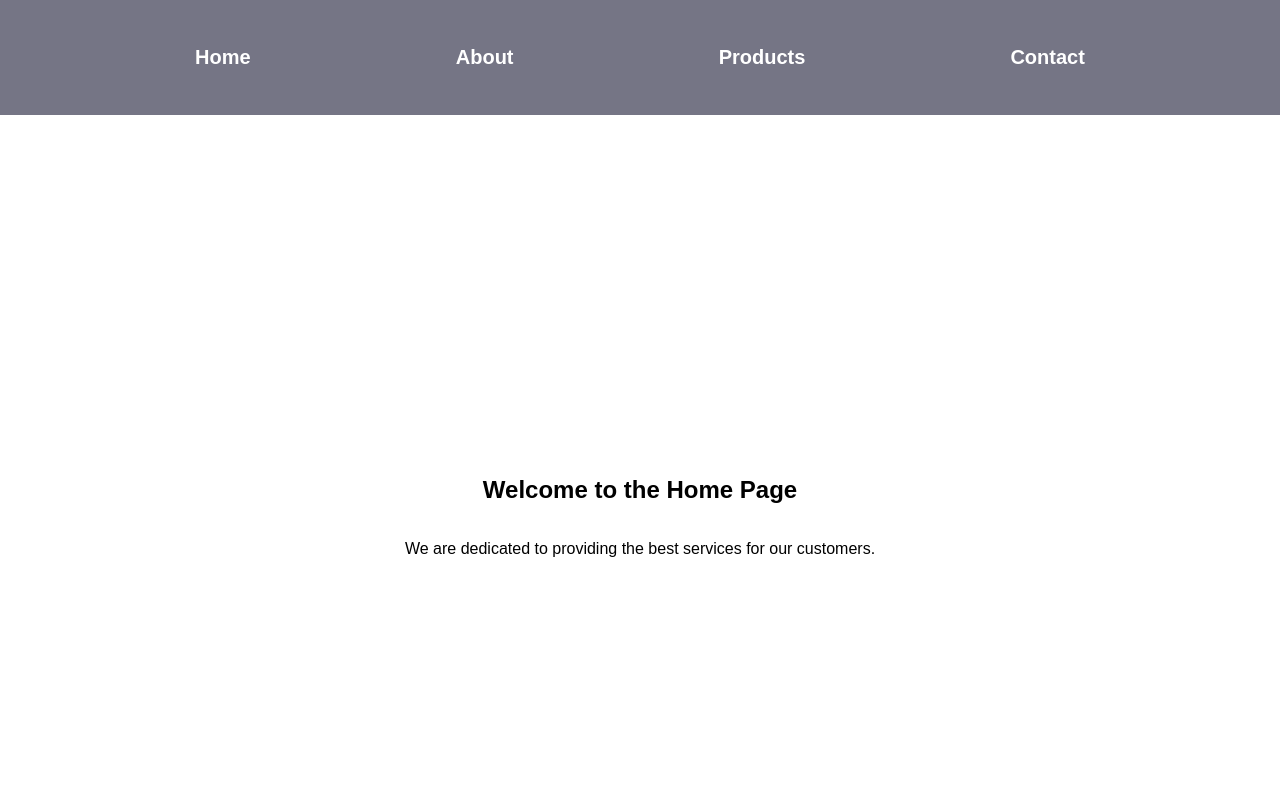
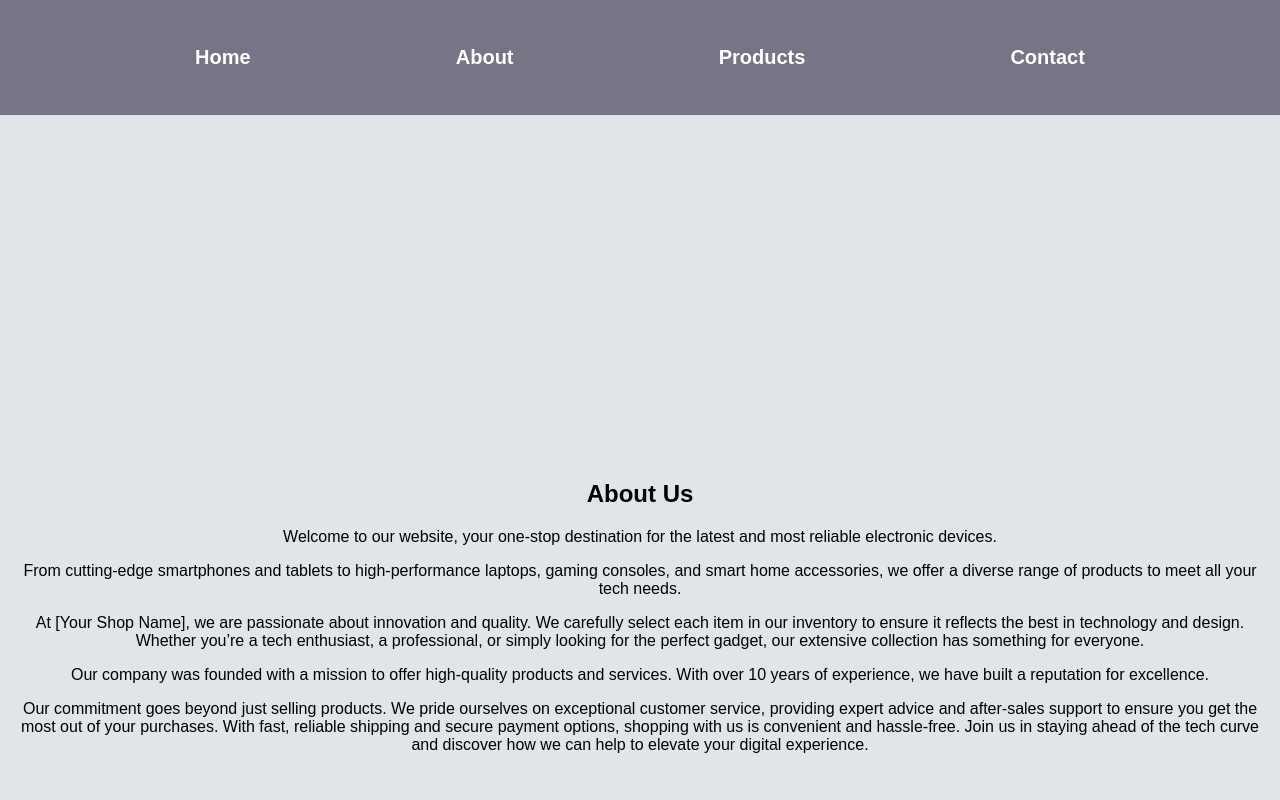
Before and after one commit to guranda26/online-shop, a React (Create React App) app: page /about in a window 1280 px wide. Shown: the top 800 px of the page. Built offline with nearby package versions, Linux system fonts and the light colour scheme.

Commit message:
add about page description

```diff
--- a/src/App.js
+++ b/src/App.js
@@ -1,10 +1,11 @@
 import "./App.css";
-import Header from "./components/Header";
+import Header from "./components/Homepage";
 import MainContent from "./components/MainContent";
 import Footer from "./components/Footer";
 import { Route, Routes } from "react-router-dom";
 import About from "./components/About";
 import Layout from "./Layout";
+import Contact from "./components/Contact";
 
 function App() {
   return (
@@ -12,8 +13,9 @@ function App() {
       <Routes>
         <Route path="/" element={<Layout />}>
           <Route index element={<MainContent />} />
-          {/* <Route path="/home" element={<MainContent />} /> */}
+          <Route path="/home" element={<MainContent />} />
           <Route path="/about" element={<About />} />
+          <Route path="/contact" element={<Contact />} />
           {/* <Route path="/products" element={<Products />} />
         <Route path="/contact" element={<Contact />} /> */}
         </Route>
--- a/src/Layout.jsx
+++ b/src/Layout.jsx
@@ -1,11 +1,12 @@
 import React from "react";
-import Header from "./components/Header";
+import Header from "./components/Homepage";
 import { Outlet } from "react-router-dom";
+import Navbar from "./components/Navbar";
 
 const Layout = () => {
   return (
     <div>
-      <Header />
+      <Navbar />
       <main>
         <Outlet />
       </main>
--- a/src/components/About.jsx
+++ b/src/components/About.jsx
@@ -1,14 +1,42 @@
 import React from "react";
+import "../styles/About.css";
 
 const About = () => {
   return (
     <section id="about" className="section about">
+      <div>
         <h2>About Us</h2>
+        <p>
+          Welcome to our website, your one-stop destination for the latest and
+          most reliable electronic devices.
+        </p>
+        <p>
+          {" "}
+          From cutting-edge smartphones and tablets to high-performance laptops,
+          gaming consoles, and smart home accessories, we offer a diverse range
+          of products to meet all your tech needs.
+        </p>
+        <p>
+          At [Your Shop Name], we are passionate about innovation and quality.
+          We carefully select each item in our inventory to ensure it reflects
+          the best in technology and design. Whether you’re a tech enthusiast, a
+          professional, or simply looking for the perfect gadget, our extensive
+          collection has something for everyone.
+        </p>
         <p>
           Our company was founded with a mission to offer high-quality products
           and services. With over 10 years of experience, we have built a
           reputation for excellence.
         </p>
+        <p>
+          Our commitment goes beyond just selling products. We pride ourselves
+          on exceptional customer service, providing expert advice and
+          after-sales support to ensure you get the most out of your purchases.
+          With fast, reliable shipping and secure payment options, shopping with
+          us is convenient and hassle-free. Join us in staying ahead of the tech
+          curve and discover how we can help to elevate your digital experience.
+        </p>
+      </div>
     </section>
   );
 };
--- a/src/components/Header.jsx
+++ /dev/null
@@ -1,29 +0,0 @@
-import { Link } from "react-router-dom";
-import "../styles/Header.css";
-
-const Header = () => {
-  return (
-    <section id="home" className="home-section">
-      <header className="header">
-        <nav className="navbar">
-          <ul>
-            <li className="nav-items">
-              <Link to={"home"}>Home</Link>
-              <Link to={"about"}>About</Link>
-              <Link to={"products"}>Products</Link>
-              <Link to={"contact"}>Contact</Link>
-            </li>
-          </ul>
-        </nav>
-      </header>
-      <div className="home-content">
-        <h1>Welcome to the Home Page</h1>
-        <p>
-          We are dedicated to providing the best services for our customers.
-        </p>
-      </div>
-    </section>
-  );
-};
-
-export default Header;
--- /dev/null
+++ b/src/components/Homepage.jsx
@@ -0,0 +1,18 @@
+import { Link } from "react-router-dom";
+import "../styles/Header.css";
+import Navbar from "./Navbar";
+
+const Homepage = () => {
+  return (
+    <section id="home" className="home-section">
+      <div className="home-content">
+        <h1>Welcome to the Home Page</h1>
+        <p>
+          We are dedicated to providing the best services for our customers.
+        </p>
+      </div>
+    </section>
+  );
+};
+
+export default Homepage;
--- a/src/components/MainContent.jsx
+++ b/src/components/MainContent.jsx
@@ -4,10 +4,13 @@ import FirstProduct from "../assets/product-1.jpg";
 import SecondProduct from "../assets/product-2.jpeg";
 import ThirdProduct from "../assets/product-3.jpg";
 import Product from "./Product";
+import Header from "./Homepage";
+import Homepage from "./Homepage";
 
 const MainContent = () => {
   return (
     <main className="main-content">
+      <Homepage />
       <section id="products" className="section products">
         <h2>Our Products</h2>
         <p>
--- /dev/null
+++ b/src/components/Navbar.jsx
@@ -0,0 +1,21 @@
+import React from "react";
+import { Link } from "react-router-dom";
+
+const Navbar = () => {
+  return (
+    <header className="header">
+      <nav className="navbar">
+        <ul>
+          <li className="nav-items">
+            <Link to={"home"}>Home</Link>
+            <Link to={"about"}>About</Link>
+            <Link to={"products"}>Products</Link>
+            <Link to={"contact"}>Contact</Link>
+          </li>
+        </ul>
+      </nav>
+    </header>
+  );
+};
+
+export default Navbar;
```
Also changed, not shown: src/styles/About.css (added). Lines whose indentation alone changed are shown as unchanged.
